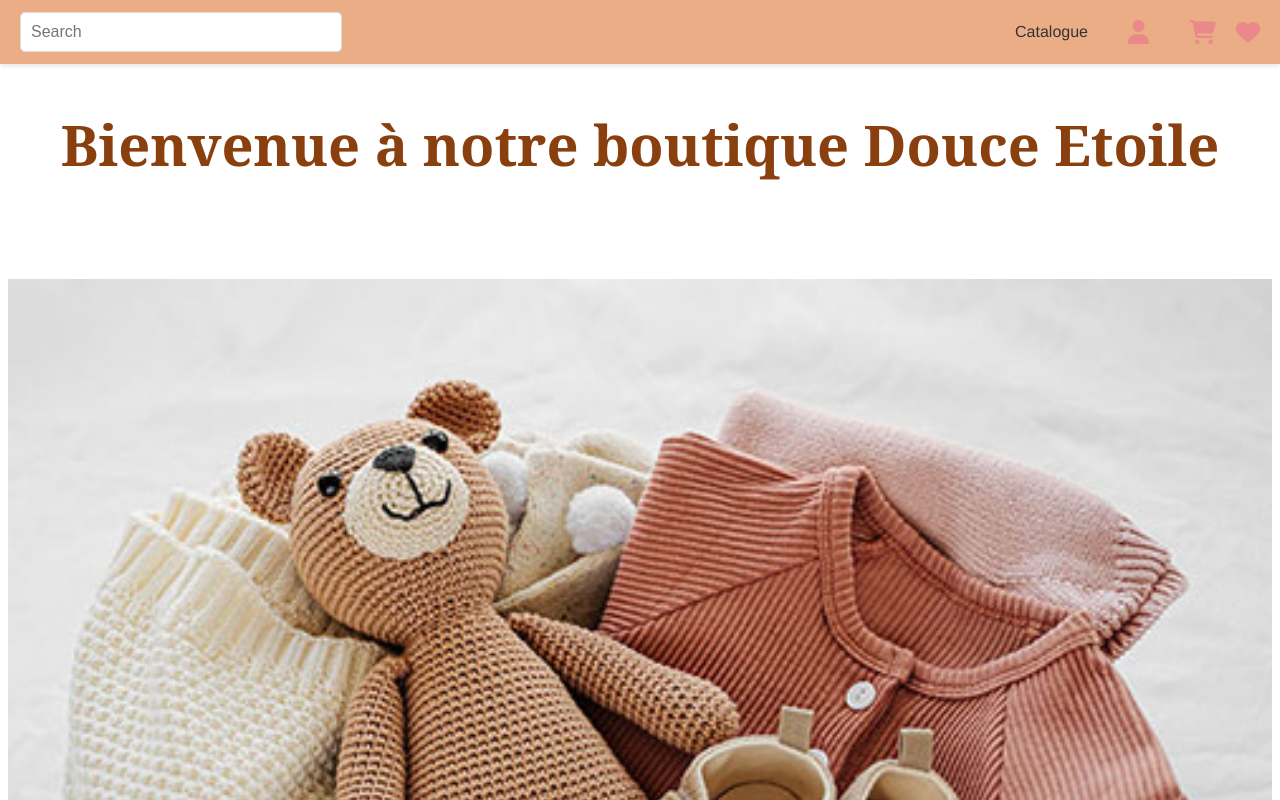
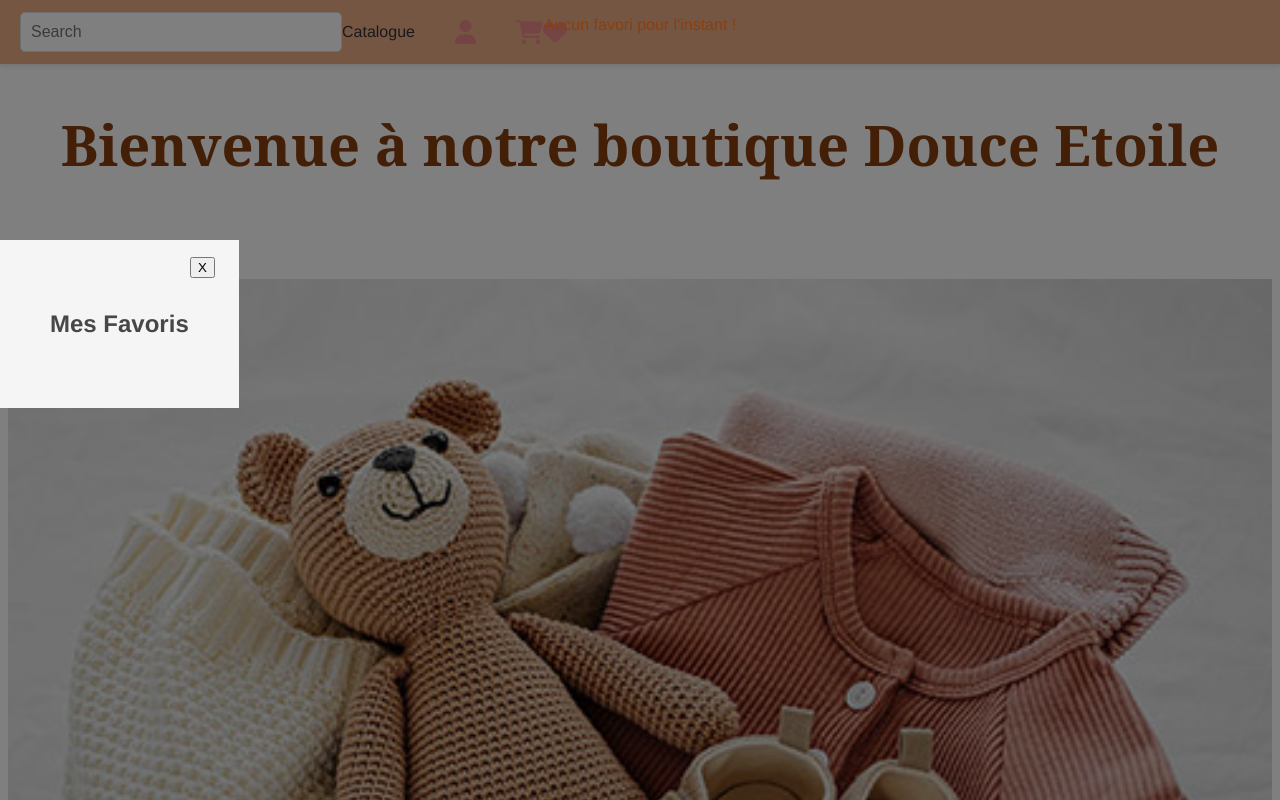
Before and after one commit to AlbaMate/Mini-Boutique, a Vue app: page / in a window 1280 px wide. Both pictures are taken after a click on the link 1248 px from the left and 35 px from the top of the page. Shown: the top 800 px of the page. Built offline with nearby package versions, Linux system fonts and the light colour scheme.

Commit message:
modal-overlay

```diff
--- a/src/components/HeaderNavbar.vue
+++ b/src/components/HeaderNavbar.vue
@@ -38,9 +38,41 @@
           </ul>
         </li>
         <li><a href="#"><i class="fas fa-shopping-cart"></i></a></li>
-        <li><a href="#"><i class="fas fa-heart"></i></a></li>
+
+
+        <a href="#" class="favorite-link" @click.prevent="toggleFavoriteModal">
+        <i class="fas fa-heart"></i>
+      </a>
       </ul>
-    </nav>
+<!-- Fenêtre modale des favoris -->
+<div v-if="isFavoriteModalOpen" class="favorite-modal-overlay">
+      <div class="modal-overlay">
+        <div class="modal-header">
+          <h2>Mes Favoris</h2>
+          <button class="close-modal" @click="toggleFavoriteModal">X</button>
+        </div>
+        <div class="modal-body">
+          <div class="favorite-gallery">
+        <ImageCard
+          v-for="(image, index) in favoriteImages"
+          :key="index"
+          :imageSrc="image.src"
+          :altText="image.alt"
+          :title="image.title"
+          :description="image.description"
+        />
+      </div>
+          <p>Aucun favori pour l'instant !</p>
+          <!-- Exemple : <ImageCard v-for="favorite in favorites" :key="favorite.id" :imageSrc="favorite.src" /> -->
+        </div>
+      </div>
+     </div>
+
+
+
+   </nav>
+
+
   </header>
 </template>
 
@@ -51,6 +83,7 @@ export default { // mon objet  qui contient les propriétés et méthodes
     return {
       isDropdownOpen: false, //  indique que le menu déroulant (dropdown) est ouvert ou fermé.
       isUserMenuOpen: false, // indique si le menu utilisateur (user menu) est ouvert ou fermé.
+      isFavoriteModalOpen: false, // Propriété pour gérer l'ouverture de la modale des favoris
     };
   },
   mounted() {
@@ -71,6 +104,10 @@ export default { // mon objet  qui contient les propriétés et méthodes
       if (this.isDropdownOpen) {
         this.isDropdownOpen = false;
       }
+    },
+    toggleFavoriteModal() {
+      // Gère l'ouverture et la fermeture de la fenêtre modale des favoris
+      this.isFavoriteModalOpen = !this.isFavoriteModalOpen;
     },
     handleClickOutside(event) { //Cette méthode est exécutée lorsqu'un clic est effectué quelque part sur le document. Elle vérifie si l'utilisateur a cliqué en dehors des éléments du menu (dropdown ou user menu) et ferme les menus s'ils sont ouverts
       const userMenu = this.$el.querySelector(".user-menu");
@@ -239,4 +276,36 @@ header {
 .dropdown.open .dropdown-menu {
   display: block;
 }
+.favorite-modal-overlay{
+  top: 0;
+  left: 0;
+  width: 100%;
+  height: 100%;
+  background: rgba(0, 0, 0, 0.5); /* Fond transparent noir */
+  display: flex;
+  justify-content: center;
+  align-items: center;
+  z-index: 1000;
+
+  }
+  .modal-overlay{
+    background: rgba(0,0,0,0.5);
+    position: fixed;
+    top: 0;
+    bottom: 0;
+    left: 0;
+    right: 0;
+  }
+  .modal-header{
+    background: whitesmoke;
+    color: rgb(72, 70, 70);
+    padding: 50px;
+    position: fixed;
+    top: 30%;
+  }
+  .close-modal{
+    position: absolute;
+    top: 10%;
+    right: 10%;
+  }
 </style>
```
